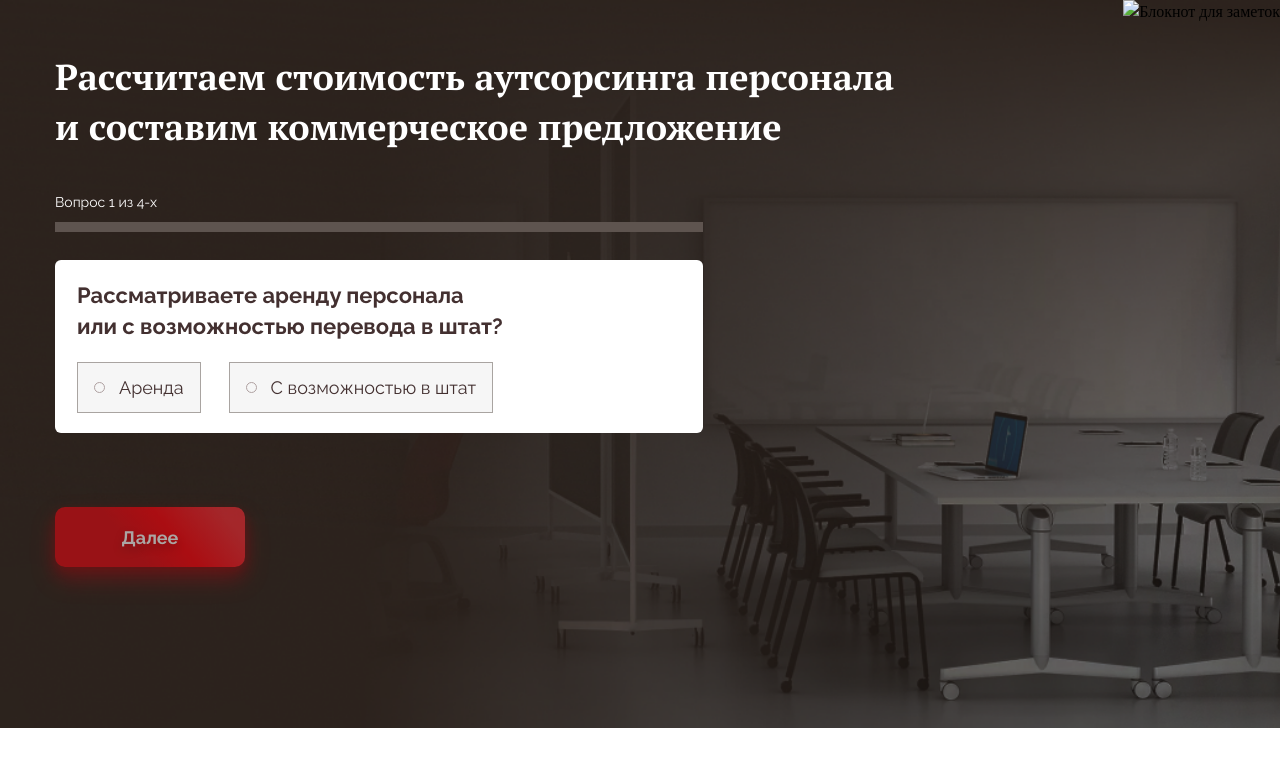
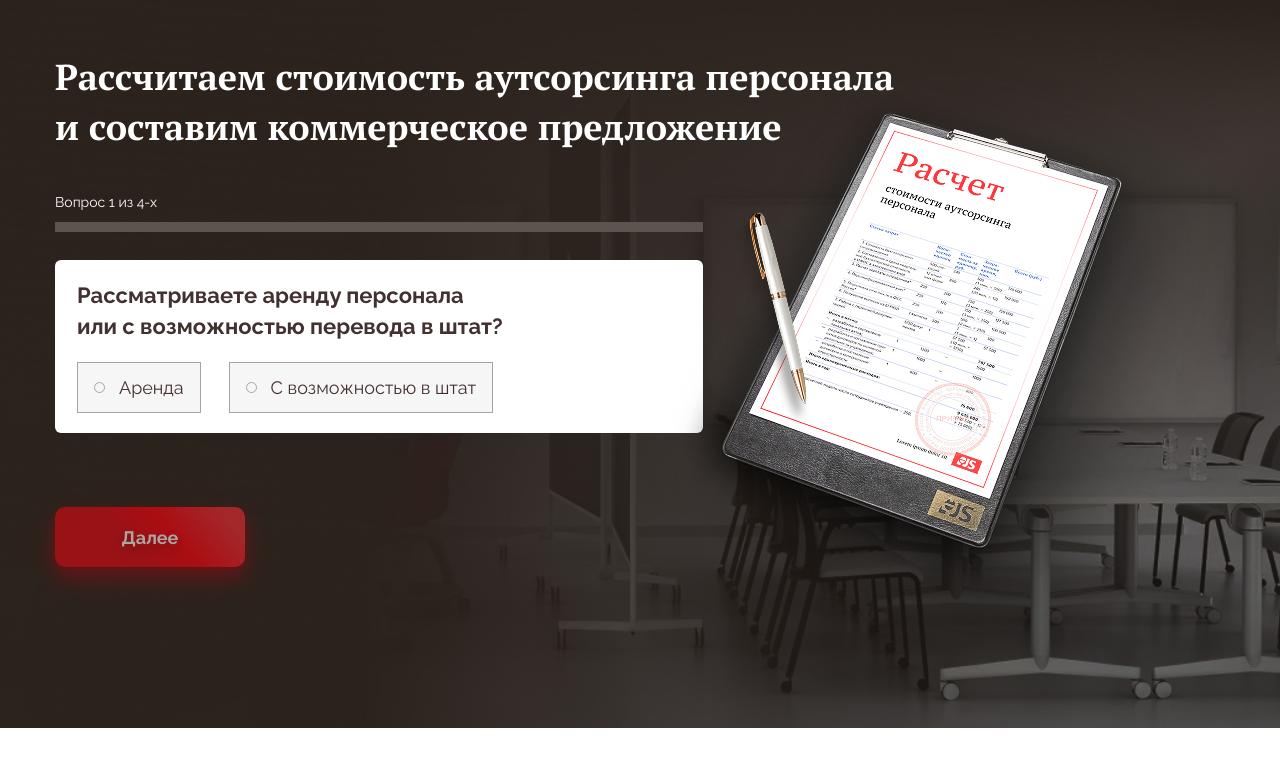
Before and after one commit to dron-olya7/quiz, a plain HTML site: page index.html in a window 1280 px wide. Drawn offline with Linux system fonts and the light colour scheme; the site is published under a folder, as on GitHub Pages, so addresses that start at the root find nothing.

Commit message:
Add files via upload

```diff
--- a/index.html
+++ b/index.html
@@ -7,7 +7,7 @@
     <!-- OpenGraph разметка -->
     <meta property="og:title" content="Квиз по аутсорсингу персонала"/>
     <meta property="og:description" content="Рассчитаем стоимость аутсорсинга персонала и составим коммерческое предложение"/>
-    <meta property="og:image" content="/img/og-image.jpg">
+    <meta property="og:image" content="./img/og-image.jpg">
     <meta property="og:type" content="website"/>
     <meta property="og:url" content= "https://example.com/quiz" />
 
@@ -50,7 +50,7 @@
           </div>
 
           <div class="img-right">
-            <img src="/img/blocknot.png" alt="Блокнот для заметок" loading="lazy"/>
+            <img src="./img/blocknot.png" alt="Блокнот для заметок" loading="lazy"/>
           </div>
 
           <!-- Вопрос 1 -->
```
